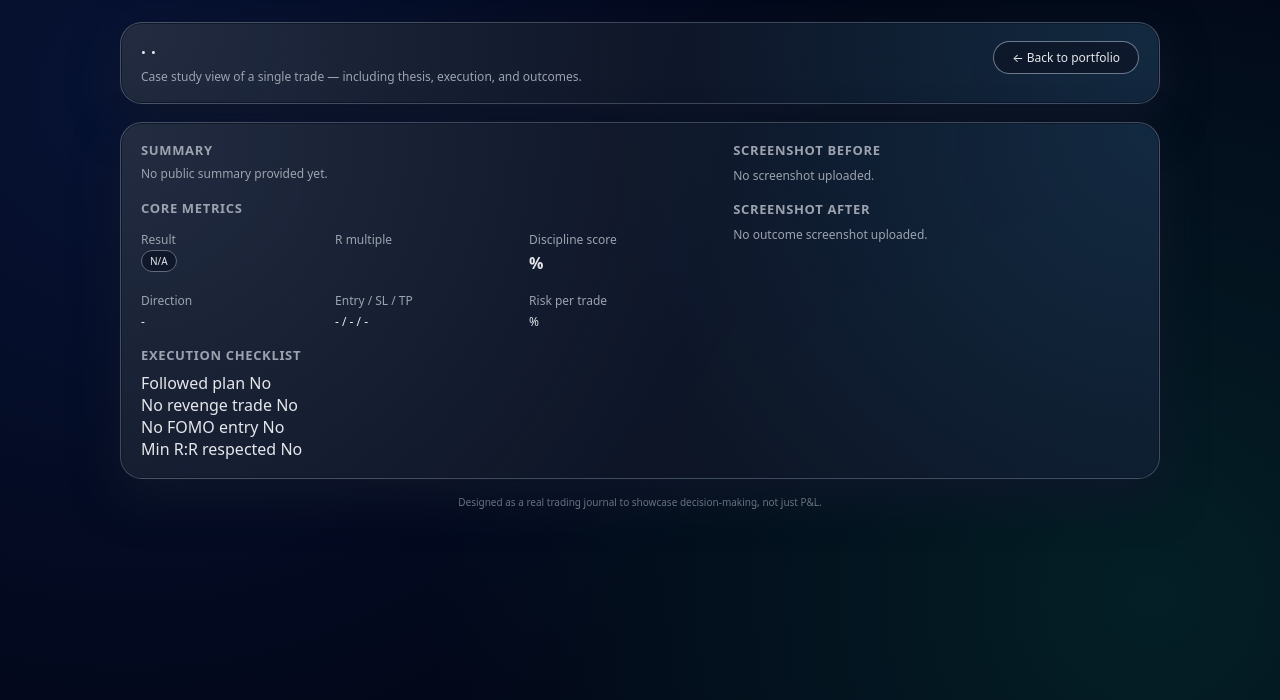
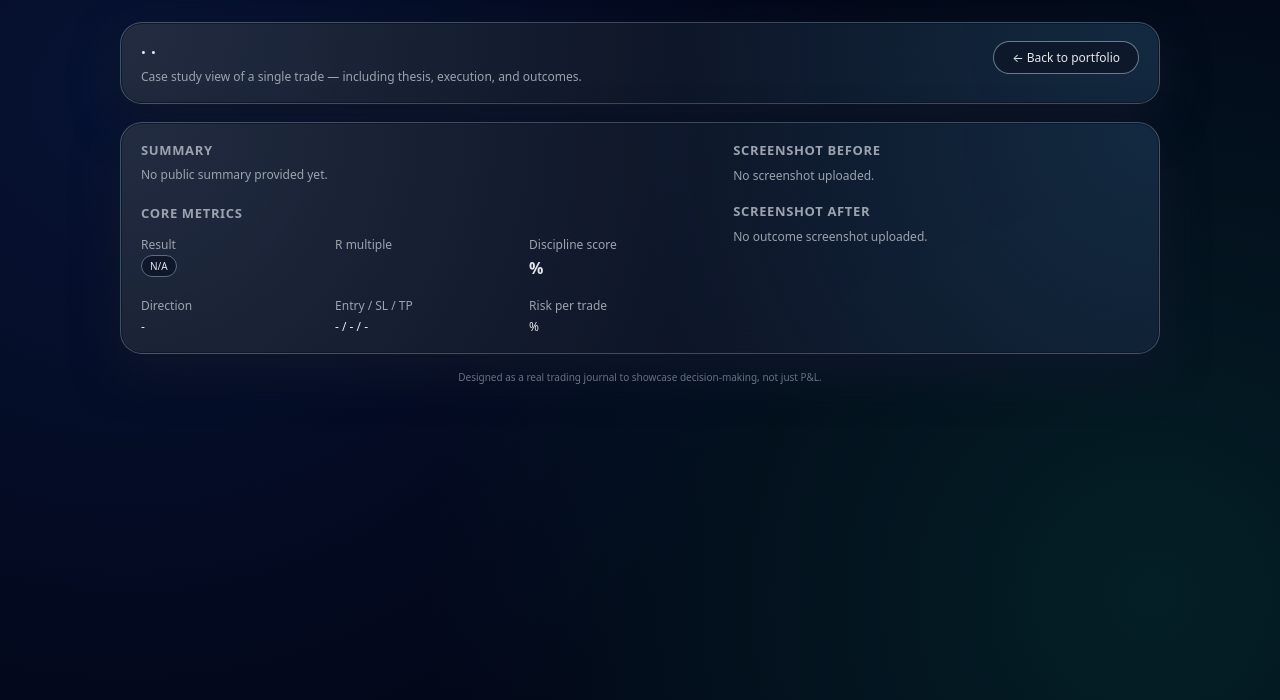
Before and after one commit to banuwij/trading-portfolio, a Flask app: template templates/trade_detail.html in a window 1280 px wide. Shown: the part 70-770 px from the top of the page. Run offline with Flask 3, Linux system fonts and the light colour scheme; the template is opened without the code that fills it, so the values that code supplies are empty.

Commit message:
Update styling and layout in trade_detail.html

```diff
--- a/templates/trade_detail.html
+++ b/templates/trade_detail.html
@@ -26,17 +26,22 @@
 </div>
 
 <div class="glass-card" style="margin-top:18px;display:grid;grid-template-columns:minmax(0,1.4fr) minmax(0,1fr);gap:24px;">
+
   <!-- LEFT: SUMMARY & METRICS -->
-  <div style="display:flex;flex-direction:column;gap:16px;">
+  <div style="display:flex;flex-direction:column;gap:20px;">
+
+    <!-- Summary -->
     <div>
       <div class="form-section-title">Summary</div>
-      <p class="section-sub" style="margin-top:6px;line-height:1.5;">
+      <p class="section-sub" style="margin-top:6px;line-height:1.6;">
         {{ trade.notes_public or "No public summary provided yet." }}
       </p>
     </div>
 
+    <!-- Core metrics -->
     <div>
       <div class="form-section-title">Core metrics</div>
+
       <div style="display:grid;grid-template-columns:repeat(3,minmax(0,1fr));gap:14px;margin-top:10px;font-size:12px;">
         <div>
           <div class="section-sub">Result</div>
@@ -73,7 +78,7 @@
         </div>
         <div>
           <div class="section-sub">Entry / SL / TP</div>
-          <div style="margin-top:4px;">
+          <div style="margin-top:4px;white-space:nowrap;">
             {{ trade.entry_price or "-" }} /
             {{ trade.stop_loss or "-" }} /
             {{ trade.take_profit or "-" }}
@@ -88,32 +93,11 @@
       </div>
     </div>
 
-    <div>
-      <div class="form-section-title">Execution checklist</div>
-      <div class="checklist-grid" style="margin-top:8px;">
-        <div class="check-item">
-          <span>Followed plan</span>
-          <span style="margin-left:auto;">{{ "Yes" if trade.followed_plan else "No" }}</span>
-        </div>
-        <div class="check-item">
-          <span>No revenge trade</span>
-          <span style="margin-left:auto;">{{ "Yes" if trade.no_revenge else "No" }}</span>
-        </div>
-        <div class="check-item">
-          <span>No FOMO entry</span>
-          <span style="margin-left:auto;">{{ "Yes" if trade.no_fomo else "No" }}</span>
-        </div>
-        <div class="check-item">
-          <span>Min R:R respected</span>
-          <span style="margin-left:auto;">{{ "Yes" if trade.respected_rr else "No" }}</span>
-        </div>
-      </div>
-    </div>
-
+    <!-- Private notes (owner only) -->
     {% if is_admin %}
     <div>
       <div class="form-section-title">Private notes (owner only)</div>
-      <p class="section-sub" style="margin-top:6px;line-height:1.5;">
+      <p class="section-sub" style="margin-top:6px;line-height:1.6;">
         {{ trade.notes_private or "No private notes written yet." }}
       </p>
     </div>
@@ -121,14 +105,16 @@
   </div>
 
   <!-- RIGHT: SCREENSHOTS -->
-  <div style="display:flex;flex-direction:column;gap:16px;">
+  <div style="display:flex;flex-direction:column;gap:18px;">
+
     <div>
       <div class="form-section-title">Screenshot BEFORE</div>
       {% if trade.screenshot_before %}
         <div style="margin-top:10px;border-radius:18px;overflow:hidden;border:1px solid rgba(148,163,184,0.35);background:#020617;">
-          <img src="{{ url_for('uploaded_file', filename=trade.screenshot_before.split('/')[-1]) }}"
-               alt="Before screenshot"
-               style="display:block;width:100%;height:auto;">
+          <img
+            src="{{ url_for('uploaded_file', filename=trade.screenshot_before.split('/')[-1]) }}"
+            alt="Before screenshot"
+            style="display:block;width:100%;height:auto;">
         </div>
       {% else %}
         <p class="section-sub" style="margin-top:8px;">No screenshot uploaded.</p>
@@ -139,14 +125,16 @@
       <div class="form-section-title">Screenshot AFTER</div>
       {% if trade.screenshot_after %}
         <div style="margin-top:10px;border-radius:18px;overflow:hidden;border:1px solid rgba(148,163,184,0.35);background:#020617;">
-          <img src="{{ url_for('uploaded_file', filename=trade.screenshot_after.split('/')[-1]) }}"
-               alt="After screenshot"
-               style="display:block;width:100%;height:auto;">
+          <img
+            src="{{ url_for('uploaded_file', filename=trade.screenshot_after.split('/')[-1]) }}"
+            alt="After screenshot"
+            style="display:block;width:100%;height:auto;">
         </div>
       {% else %}
         <p class="section-sub" style="margin-top:8px;">No outcome screenshot uploaded.</p>
       {% endif %}
     </div>
+
   </div>
 </div>
 
```
